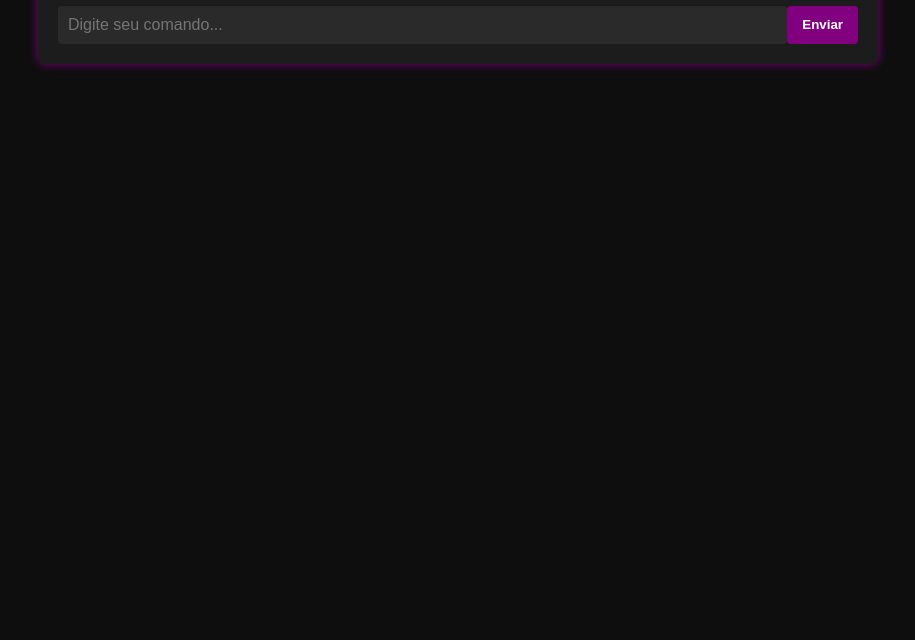
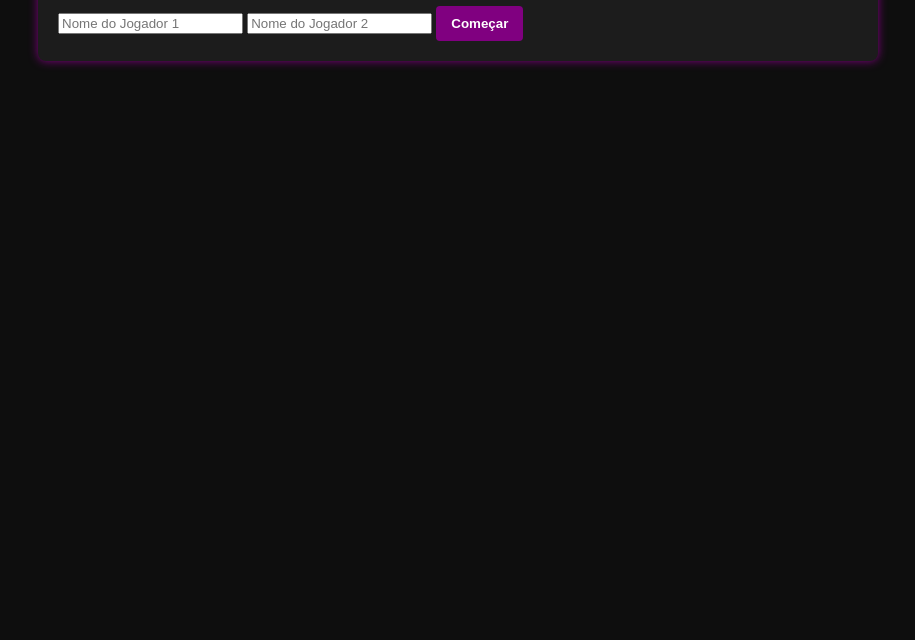
Before and after one commit to ivanverve/noite-de-misterio, a plain HTML site: page index.html in a window 1280 px wide. Shown: the part 160-800 px from the top of the page, without its empty margins (182-1097 px from the left). Drawn offline with Linux system fonts and the light colour scheme.

Commit message:
Update index.html

```diff
--- a/index.html
+++ b/index.html
@@ -1,16 +1,23 @@
 <!DOCTYPE html>
 <html lang="pt-BR">
 <head>
-  <meta charset="UTF-8">
+  <meta charset="UTF-8" />
   <title>Noite de Mistério</title>
-  <link rel="stylesheet" href="style.css">
+  <link rel="stylesheet" href="style.css" />
 </head>
 <body>
   <div id="container">
     <h1>Noite de Mistério</h1>
     <div id="story"></div>
-    <form id="input-form">
-      <input type="text" id="user-input" placeholder="Digite seu comando..." autocomplete="off" />
+    <form id="name-form">
+      <input type="text" id="name1" placeholder="Nome do Jogador 1" required />
+      <input type="text" id="name2" placeholder="Nome do Jogador 2" required />
+      <button type="submit">Começar</button>
+    </form>
+
+    <form id="input-form" style="display: none;">
+      <input type="text" id="input1" placeholder="Jogador 1..." autocomplete="off" />
+      <input type="text" id="input2" placeholder="Jogador 2..." autocomplete="off" />
       <button type="submit">Enviar</button>
     </form>
   </div>
```
